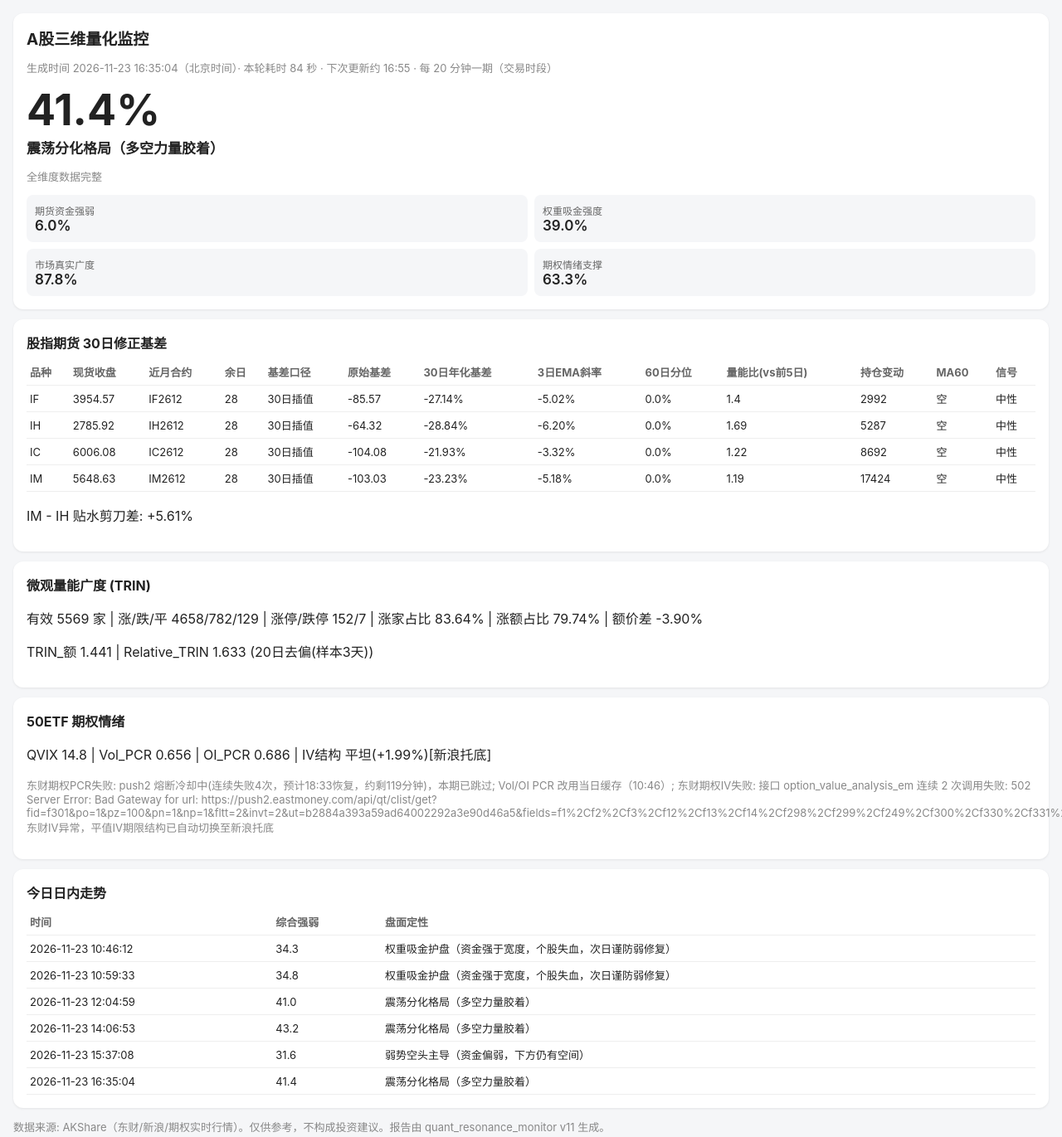
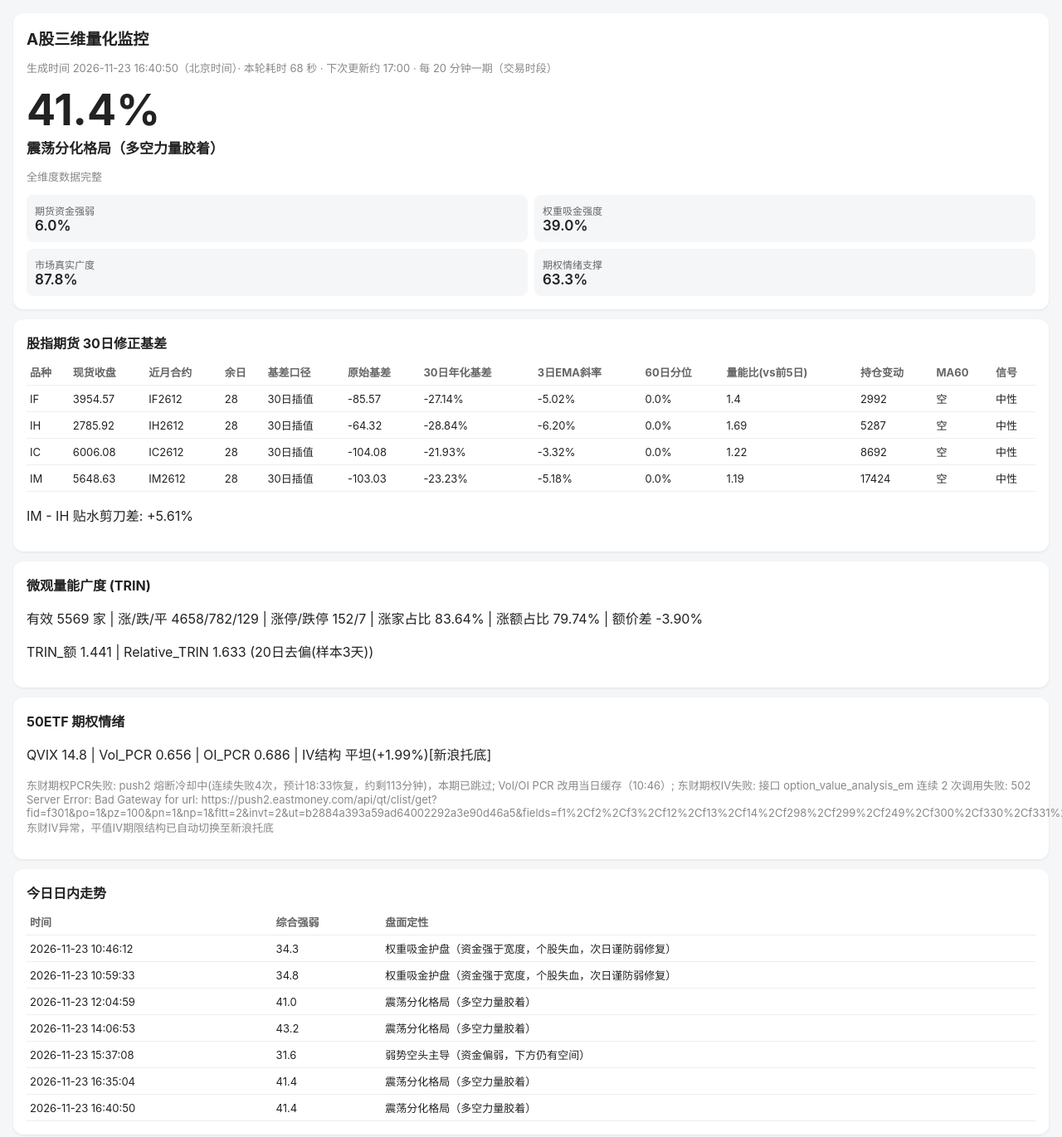
Before and after one commit to sleepy980wl/quant-resonance-monitor, a plain HTML site: page report/index.html in a window 1280 px wide. Shown: the top 1371 px of the page at 83% size. Drawn offline with Linux system fonts and the light colour scheme.

Commit message:
Monitor update 2026-11-23 08:40 UTC

```diff
--- a/monitor_data/intraday_strength_20261123.csv
+++ b/monitor_data/intraday_strength_20261123.csv
@@ -5,3 +5,4 @@ time,credibility,total_strength_pct,futures_pct,weight_capital_pct,breadth_pct,o
 2026-11-23 14:06:53,全维度数据完整,43.2,6.0,55.4,87.3,58.1,1.082,1.346,0.06,-27.14,5.608,0.656,0.686,,震荡分化格局（多空力量胶着）
 2026-11-23 15:37:08,部分数据缺失(微观TRIN)，分数降级参考,31.6,6.0,,,82.8,,,,-27.14,5.608,0.656,0.686,14.8,弱势空头主导（资金偏弱，下方仍有空间）
 2026-11-23 16:35:04,全维度数据完整,41.4,6.0,39.0,87.8,63.3,1.441,1.633,-3.9,-27.14,5.608,0.656,0.686,14.8,震荡分化格局（多空力量胶着）
+2026-11-23 16:40:50,全维度数据完整,41.4,6.0,39.0,87.8,63.3,1.441,1.633,-3.9,-27.14,5.608,0.656,0.686,14.8,震荡分化格局（多空力量胶着）
--- a/report/index.html
+++ b/report/index.html
@@ -18,7 +18,7 @@ th{color:#666} .scroll{overflow-x:auto}
 .grid b{display:block;font-size:12px;color:#666;font-weight:400} .grid span{font-size:17px;font-weight:600}
 </style></head><body>
 <div class="card"><h1>A股三维量化监控</h1>
-<p class="muted">生成时间 2026-11-23 16:35:04（北京时间）· 本轮耗时 84 秒 · 下次更新约 16:55 · 每 20 分钟一期（交易时段）</p>
+<p class="muted">生成时间 2026-11-23 16:40:50（北京时间）· 本轮耗时 68 秒 · 下次更新约 17:00 · 每 20 分钟一期（交易时段）</p>
 <div class="score">41.4%</div>
 <div class="regime">震荡分化格局（多空力量胶着）</div>
 <p class="muted">全维度数据完整</p>
@@ -31,7 +31,7 @@ th{color:#666} .scroll{overflow-x:auto}
 
 <div class="card"><h2>股指期货 30日修正基差</h2><div class='scroll'><table><thead><tr><th>品种</th><th>现货收盘</th><th>近月合约</th><th>余日</th><th>基差口径</th><th>原始基差</th><th>30日年化基差</th><th>3日EMA斜率</th><th>60日分位</th><th>量能比(vs前5日)</th><th>持仓变动</th><th>MA60</th><th>信号</th></tr></thead><tbody><tr><td>IF</td><td>3954.57</td><td>IF2612</td><td>28</td><td>30日插值</td><td>-85.57</td><td>-27.14%</td><td>-5.02%</td><td>0.0%</td><td>1.4</td><td>2992</td><td>空</td><td>中性</td></tr><tr><td>IH</td><td>2785.92</td><td>IH2612</td><td>28</td><td>30日插值</td><td>-64.32</td><td>-28.84%</td><td>-6.20%</td><td>0.0%</td><td>1.69</td><td>5287</td><td>空</td><td>中性</td></tr><tr><td>IC</td><td>6006.08</td><td>IC2612</td><td>28</td><td>30日插值</td><td>-104.08</td><td>-21.93%</td><td>-3.32%</td><td>0.0%</td><td>1.22</td><td>8692</td><td>空</td><td>中性</td></tr><tr><td>IM</td><td>5648.63</td><td>IM2612</td><td>28</td><td>30日插值</td><td>-103.03</td><td>-23.23%</td><td>-5.18%</td><td>0.0%</td><td>1.19</td><td>17424</td><td>空</td><td>中性</td></tr></tbody></table></div><p>IM - IH 贴水剪刀差: +5.61%</p></div>
 <div class="card"><h2>微观量能广度 (TRIN)</h2><p>有效 5569 家 | 涨/跌/平 4658/782/129 | 涨停/跌停 152/7 | 涨家占比 83.64% | 涨额占比 79.74% | 额价差 -3.90%</p><p>TRIN_额 1.441 | Relative_TRIN 1.633 (20日去偏(样本3天))</p></div>
-<div class="card"><h2>50ETF 期权情绪</h2><p>QVIX 14.8 | Vol_PCR 0.656 | OI_PCR 0.686 | IV结构 平坦(+1.99%)[新浪托底]</p><p class='muted'>东财期权PCR失败: push2 熔断冷却中(连续失败4次，预计18:33恢复，约剩119分钟)，本期已跳过; Vol/OI PCR 改用当日缓存（10:46）; 东财期权IV失败: 接口 option_value_analysis_em 连续 2 次调用失败: 502 Server Error: Bad Gateway for url: https://push2.eastmoney.com/api/qt/clist/get?fid=f301&amp;po=1&amp;pz=100&amp;pn=1&amp;np=1&amp;fltt=2&amp;invt=2&amp;ut=b2884a393a59ad64002292a3e90d46a5&amp;fields=f1%2Cf2%2Cf3%2Cf12%2Cf13%2Cf14%2Cf298%2Cf299%2Cf249%2Cf300%2Cf330%2Cf331%2Cf332%2Cf333%2Cf334%2Cf335%2Cf336%2Cf301%2Cf152&amp;fs=m%3A10; 东财IV异常，平值IV期限结构已自动切换至新浪托底</p></div>
-<div class="card"><h2>今日日内走势</h2><div class='scroll'><table><thead><tr><th>时间</th><th>综合强弱</th><th>盘面定性</th></tr></thead><tbody><tr><td>2026-11-23 10:46:12</td><td>34.3</td><td>权重吸金护盘（资金强于宽度，个股失血，次日谨防弱修复）</td></tr><tr><td>2026-11-23 10:59:33</td><td>34.8</td><td>权重吸金护盘（资金强于宽度，个股失血，次日谨防弱修复）</td></tr><tr><td>2026-11-23 12:04:59</td><td>41.0</td><td>震荡分化格局（多空力量胶着）</td></tr><tr><td>2026-11-23 14:06:53</td><td>43.2</td><td>震荡分化格局（多空力量胶着）</td></tr><tr><td>2026-11-23 15:37:08</td><td>31.6</td><td>弱势空头主导（资金偏弱，下方仍有空间）</td></tr><tr><td>2026-11-23 16:35:04</td><td>41.4</td><td>震荡分化格局（多空力量胶着）</td></tr></tbody></table></div></div>
+<div class="card"><h2>50ETF 期权情绪</h2><p>QVIX 14.8 | Vol_PCR 0.656 | OI_PCR 0.686 | IV结构 平坦(+1.99%)[新浪托底]</p><p class='muted'>东财期权PCR失败: push2 熔断冷却中(连续失败4次，预计18:33恢复，约剩113分钟)，本期已跳过; Vol/OI PCR 改用当日缓存（10:46）; 东财期权IV失败: 接口 option_value_analysis_em 连续 2 次调用失败: 502 Server Error: Bad Gateway for url: https://push2.eastmoney.com/api/qt/clist/get?fid=f301&amp;po=1&amp;pz=100&amp;pn=1&amp;np=1&amp;fltt=2&amp;invt=2&amp;ut=b2884a393a59ad64002292a3e90d46a5&amp;fields=f1%2Cf2%2Cf3%2Cf12%2Cf13%2Cf14%2Cf298%2Cf299%2Cf249%2Cf300%2Cf330%2Cf331%2Cf332%2Cf333%2Cf334%2Cf335%2Cf336%2Cf301%2Cf152&amp;fs=m%3A10; 东财IV异常，平值IV期限结构已自动切换至新浪托底</p></div>
+<div class="card"><h2>今日日内走势</h2><div class='scroll'><table><thead><tr><th>时间</th><th>综合强弱</th><th>盘面定性</th></tr></thead><tbody><tr><td>2026-11-23 10:46:12</td><td>34.3</td><td>权重吸金护盘（资金强于宽度，个股失血，次日谨防弱修复）</td></tr><tr><td>2026-11-23 10:59:33</td><td>34.8</td><td>权重吸金护盘（资金强于宽度，个股失血，次日谨防弱修复）</td></tr><tr><td>2026-11-23 12:04:59</td><td>41.0</td><td>震荡分化格局（多空力量胶着）</td></tr><tr><td>2026-11-23 14:06:53</td><td>43.2</td><td>震荡分化格局（多空力量胶着）</td></tr><tr><td>2026-11-23 15:37:08</td><td>31.6</td><td>弱势空头主导（资金偏弱，下方仍有空间）</td></tr><tr><td>2026-11-23 16:35:04</td><td>41.4</td><td>震荡分化格局（多空力量胶着）</td></tr><tr><td>2026-11-23 16:40:50</td><td>41.4</td><td>震荡分化格局（多空力量胶着）</td></tr></tbody></table></div></div>
 <p class="muted">数据来源: AKShare（东财/新浪/期权实时行情）。仅供参考，不构成投资建议。报告由 quant_resonance_monitor v11 生成。</p>
 </body></html>
```
